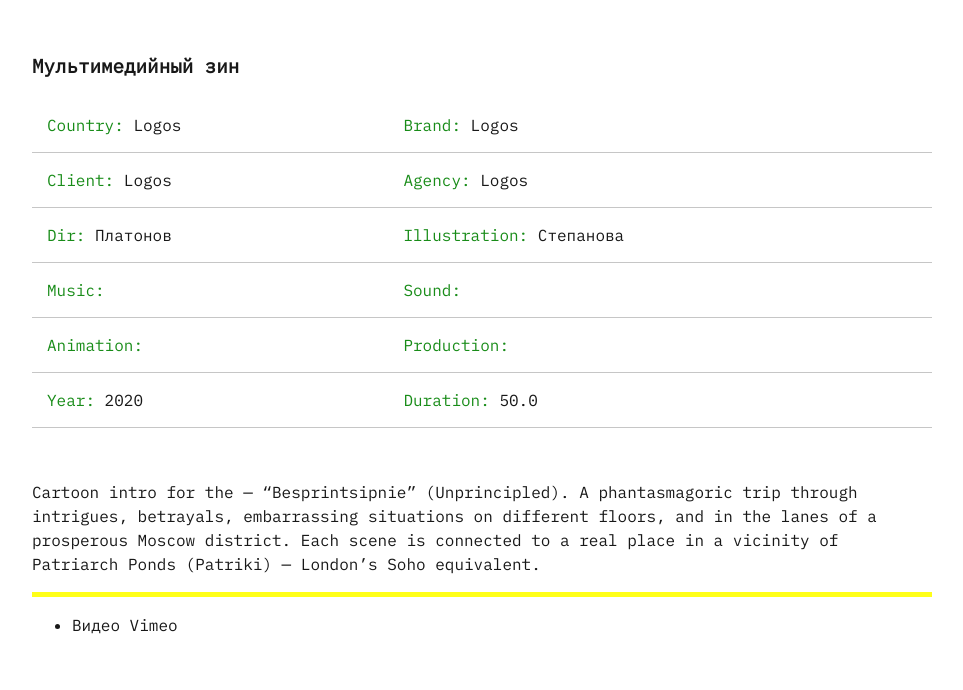
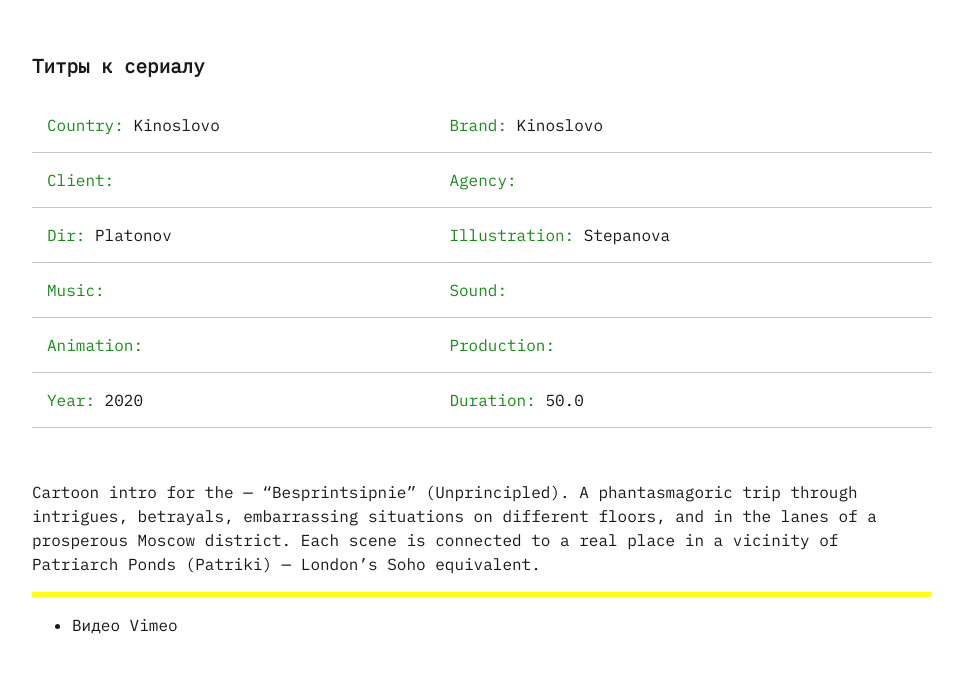
Before and after one commit to indexmod/meta-lastik, a Jekyll site: the page built from unprincipled.md, in a window 1280 px wide. Shown: the part 496-1186 px from the top of the page, without its empty margins (176-1139 px from the left). Built offline with Jekyll 4.4.1, drawn with Linux system fonts in a browser that asks for light colours.

Commit message:
Update unprincipled.md

```diff
--- a/unprincipled.md
+++ b/unprincipled.md
@@ -1,20 +1,20 @@
 ---
-title: 4 истории / Four stories
-subtitle: Мультимедийный зин
+title: Беспринципные / Unprincipled
+subtitle: Титры к сериалу
 prmalink: unprincipled
 layout: default
-shortname: 4-S
+shortname: БПЦ
 status: 🟢
-brand: Logos
-client: Logos
-agency: Logos
-direction: Платонов
-art: Степанова
+brand: Kinoslovo
+client:
+agency:
+direction: Platonov
+art: Stepanova
 music:
 sound:
 animation:
 production:
-script:
+script: Deinichenko
 year: 2020
 duration: 00:00:50
 video: media/unprincipled.m4v
```
